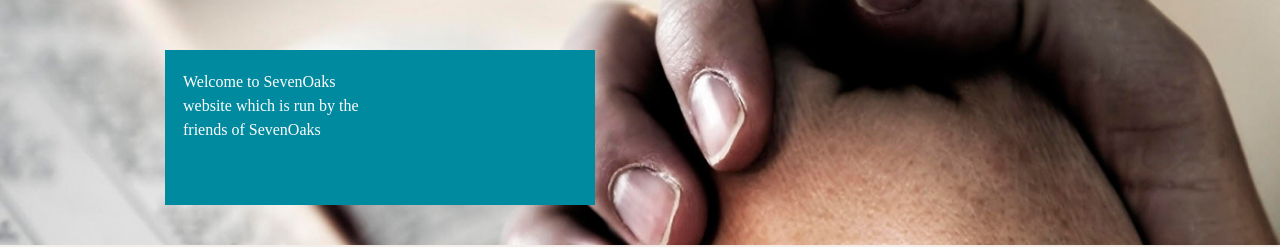
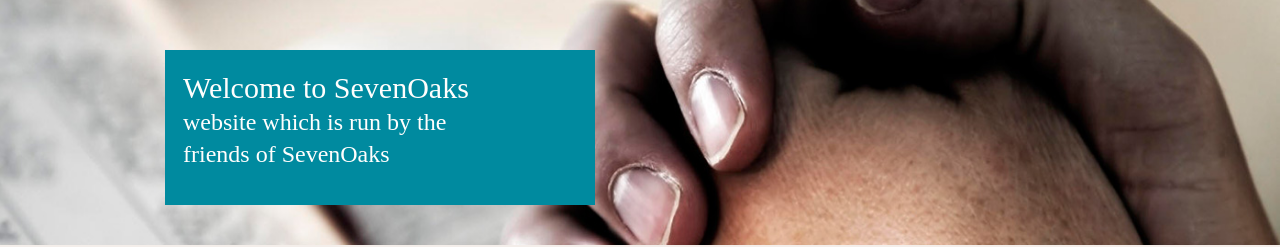
Before and after one commit to Zhasulan711/markup-styling-projects, a Next.js app in the folder 3-markup-styling-project/: page / in a window 1280 px wide. Shown: the part 275-522 px from the top of the page. Built offline with nearby package versions, Linux system fonts and the light colour scheme; a web font is replaced by a local one.

Commit message:
Adding responsive design in page.tsx

```diff
--- a/3-markup-styling-project/src/app/page.tsx
+++ b/3-markup-styling-project/src/app/page.tsx
@@ -20,13 +20,13 @@ export default function Home() {
             <section className="pt-5 pl-[18px] flex flex-col">
               <h2
                 className="text-[#FFFEFD]
-              pc-sm:text-4xl"
+              sm-min:text-[19px] sm:text-xl md:text-2xl lg:text-3xl pc-sm:text-4xl"
               >
                 Welcome to SevenOaks
               </h2>
               <p
                 className="text-[#FFFEFD]
-                pc-sm:text-3xl"
+                sm-min:text-lg sm:text-[19px] md:text-xl lg:text-2xl pc-sm:text-3xl"
               >
                 website which is run by the <br /> friends of SevenOaks
               </p>
```
